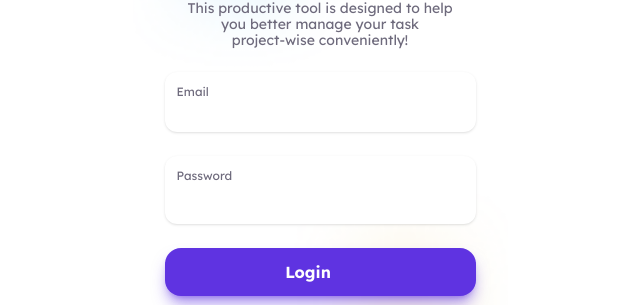
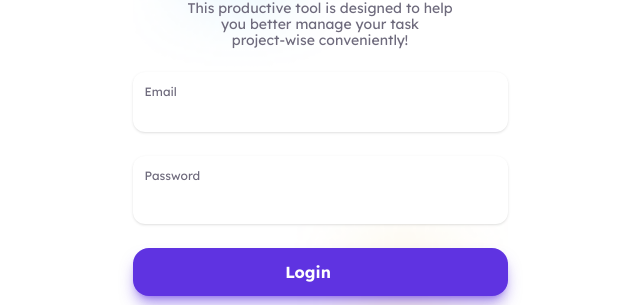
Before and after one commit to setykarimi/Task-Management-To-do-app, a React (Vite) app: page / in a window 1280 px wide. Shown: the part 501-806 px from the top of the page, without its empty margins (320-960 px from the left). Built offline with nearby package versions, Linux system fonts and the light colour scheme; some icons are missing.

Commit message:
🌿feat: Edit style

```diff
--- a/src/pages/auth/login.tsx
+++ b/src/pages/auth/login.tsx
@@ -47,7 +47,7 @@
   return (
     <>
       <form onSubmit={handleSubmit(onSubmit)}>
-        <div className="px-8 flex flex-col justify-center gap-6 mt-6">
+        <div className="flex flex-col justify-center gap-6 mt-6">
           <Input label="Email" name="email" register={register} rules={{ required: true }} type="email" />
           <Input label="Password" name="password" register={register} rules={{ required: true }} type="password" />
           <button disabled={isPending} type="submit" className="bg-[#5F33E1] shadow-lg shadow-[#5f33e188] text-white py-3 rounded-2xl font-bold cursor-pointer flex justify-center items-center gap-1 px-2 disabled:bg-gray-500 disabled:shadow disabled:cursor-not-allowed">
--- a/src/pages/auth/signup.tsx
+++ b/src/pages/auth/signup.tsx
@@ -26,6 +26,7 @@
     },
     onSuccess: () => {
       toast.success("Confirmation Send Check your email please");
+
     },
     onError: (error: any) => {
       toast.error(error?.response?.data?.error_code);
@@ -33,11 +34,10 @@
   });
 
 
-
   return (
     <>
       <form onSubmit={handleSubmit(onSubmit)}>
-        <div className="px-8 flex flex-col justify-center gap-6 mt-6">
+        <div className="flex flex-col justify-center gap-6 mt-6">
           <Input label="Email" name="email" register={register} rules={{ required: true }} type="email" />
           <Input label="Password" name="password" register={register} rules={{ required: true }} type="password" />
           <button disabled={isPending} type="submit" className="bg-[#5F33E1] shadow-lg shadow-[#5f33e188] text-white py-3 rounded-2xl font-bold cursor-pointer flex justify-center items-center gap-1 px-2 disabled:bg-gray-500 disabled:shadow disabled:cursor-not-allowed">
```
